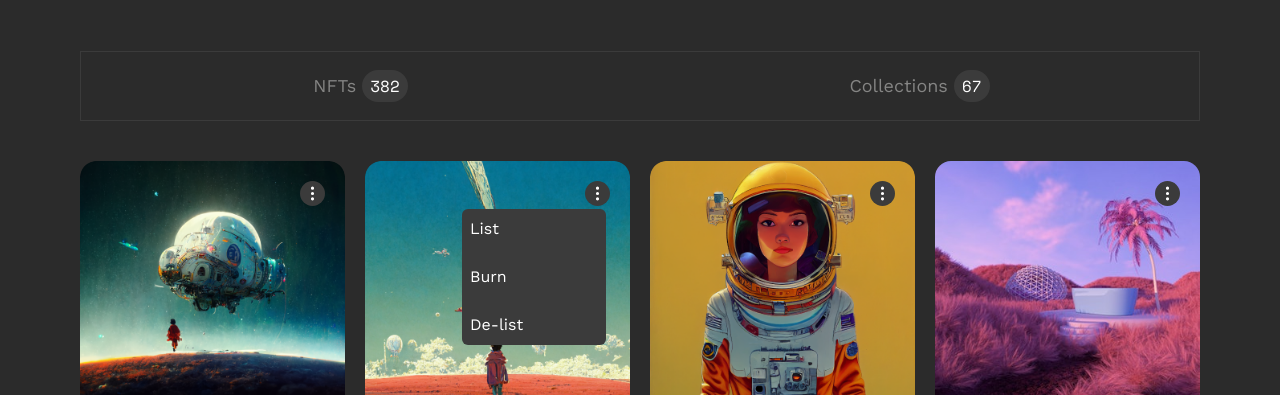
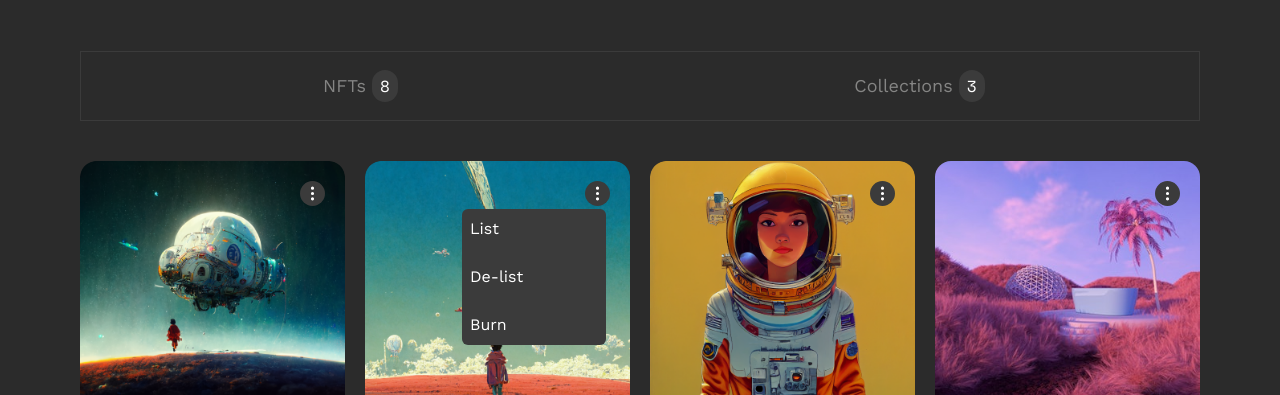
Before and after one commit to redsoftware-hq/NFTMarketPlace, a React (Vite) app: page /marketplace in a window 1280 px wide. Both pictures are taken after a click on the icon 597 px from the left and 547 px from the top of the page. Shown: the part 354-749 px from the top of the page. Built offline with nearby package versions, Linux system fonts and the light colour scheme; the HTML template or start-up script is replaced by a standard one.

Commit message:
integrated api to burn and delist

```diff
--- a/src/component/Details/index.jsx
+++ b/src/component/Details/index.jsx
@@ -1,11 +1,8 @@
 import React from 'react';
-import axios from 'axios';
-import { ethers } from 'ethers';
 import NFTCard from './Cards/NFTCard';
 import { useParams } from 'react-router-dom';
 import MakeOffer from './MakeOffer/MakeOffer';
 import Bg from '../../assets/timersec/bg.png';
-import { mintNft } from '../../apis/cryptoApi';
 import Properties from './Properties/Properties';
 import Shroomie from '../../assets/timersec/s.png';
 import { discoverData } from '../../utils/DiscoverData';
--- a/src/component/Home/Cards/CollectionCard.jsx
+++ b/src/component/Home/Cards/CollectionCard.jsx
@@ -2,24 +2,24 @@ import React from 'react';
 
 const CollectionCard = ({ item }) => {
   return (
-    <div className="card-1 grid grid-flow-row w-full h-full gap-2 hover:brightness-90 hover:scale-105 duration-300 cursor-pointer">
-      <div className="">
+    <div className="card-1 grid grid-flow-row w-full h-full gap-2">
+      <div className="hover:brightness-90 hover:scale-[1.01] duration-300 cursor-pointer">
         <img className="w-full" src={item?.url} alt="" />
       </div>
       <div className="grid grid-cols-3 gap-3">
-        <div>
+        <div className="hover:brightness-90 hover:scale-[1.03] duration-300 cursor-pointer">
           <img className="w-full" src={item?.thumbnailOne} alt="" />
         </div>
-        <div>
+        <div className="hover:brightness-90 hover:scale-[1.03] duration-300 cursor-pointer">
           <img className="w-full" src={item?.thumbnailTwo} alt="" />
         </div>
-        <div className="w-full bg-[#F15623] text-white rounded-2xl flex items-center justify-center font-space-mono font-bold text-lg">
+        <div className="w-full bg-[#F15623] text-white rounded-2xl flex items-center justify-center font-space-mono font-bold text-lg hover:brightness-90 hover:scale-[1.03] duration-300 cursor-pointer">
           {item.collectionSize}
         </div>
       </div>
       <div className="artist-info text-white">
         <p className="font-medium text-lg tracking-wider">{item.design}</p>
-        <div className="flex items-center gap-2 mt-2">
+        <div className="flex items-center gap-2 mt-2 cursor-pointer">
           <span>
             <img className="w-5" src={item.avatar} alt="" />
           </span>
--- a/src/component/Home/Cards/DiscoverCard.jsx
+++ b/src/component/Home/Cards/DiscoverCard.jsx
@@ -5,7 +5,7 @@ import { BsThreeDotsVertical } from 'react-icons/bs';
 
 const DiscoverCard = ({ item }) => {
   const navigate = useNavigate();
-  const handleClick = () => navigate(`/details/${item.id}`);
+  const handleClick = () => navigate(`/marketplace/${item.id}`);
   const [dropdown, setDropdown] = useState(false);
   const location = useLocation();
 
--- a/src/component/Marketplace/index.jsx
+++ b/src/component/Marketplace/index.jsx
@@ -1,4 +1,4 @@
-import React, { useEffect, useRef, useState } from 'react';
+import React, { useRef, useState } from 'react';
 import { Tab, TabList, TabPanel, Tabs } from 'react-tabs';
 import SearchIcon from '../../assets/icons/MagnifyingGlass.png';
 import { discoverData } from '../../utils/DiscoverData';
@@ -78,7 +78,7 @@ function Marketplace() {
               <div className="outline-none py-5">
                 NFTs{' '}
                 <span className="font-space-mono bg-[#3b3b3b] text-base py-1 px-2 rounded-2xl focus:bg-[#858584] text-white">
-                  382
+                  {discoverData.length}
                 </span>
               </div>
             </Tab>
@@ -88,7 +88,7 @@ function Marketplace() {
               <div className="outline-none py-5">
                 Collections{' '}
                 <span className="font-space-mono bg-[#3b3b3b] focus:bg-[#858584] text-base py-1 px-2 rounded-2xl text-white">
-                  67
+                  {collectionData.length}
                 </span>
               </div>
             </Tab>
--- a/src/component/common/DropdownMenu.jsx
+++ b/src/component/common/DropdownMenu.jsx
@@ -1,16 +1,23 @@
 import React from 'react';
 import { ethers } from 'ethers';
-import { listNftForSaleNonce, listNftForSale } from '../../apis/cryptoApi';
+import {
+  listNftForSaleNonce,
+  listNftForSale,
+  burnNft,
+  burnNftNonce,
+  delistNftNonce,
+  delistNft
+} from '../../apis/cryptoApi';
 
 const DropdownMenu = () => {
   let listNftForSaleNonceResponse;
 
-  const apiCall = async (e) => {
+  const callListNft = async (e) => {
     e.stopPropagation();
     const provider = new ethers.providers.Web3Provider(window?.ethereum, 'goerli');
     const requestAccounts = await provider.send('eth_requestAccounts', []);
+    const account = requestAccounts[0];
     const network = await provider.getNetwork();
-    const account = requestAccounts[0];
     const signer = provider.getSigner();
     const signedString = await signer.signMessage(
       'Only sign this request if you’ve initiated an action with Immutable X.'
@@ -44,17 +51,93 @@ const DropdownMenu = () => {
     console.log('listNftForSaleResponse', listNftForSaleNonceResponse[0].nonce);
   };
 
+  let burnNftNonceResponse;
+  const callBurnNft = async (e) => {
+    e.stopPropagation();
+    const provider = new ethers.providers.Web3Provider(window?.ethereum, 'goerli');
+    const requestAccounts = await provider.send('eth_requestAccounts', []);
+    const account = requestAccounts[0];
+    const network = await provider.getNetwork();
+    const signer = provider.getSigner();
+    const signedString = await signer.signMessage(
+      'Only sign this request if you’ve initiated an action with Immutable X.'
+    );
+
+    burnNftNonceResponse = await burnNftNonce({
+      walletAddress: account,
+      blockchain: 'IMXStarkEx_' + network.name,
+      contractAddress: '0xa4de988522a68a4f07aba97043e5266e8465b622',
+      tokenId: '602617024',
+      signedString: signedString
+    });
+
+    const signedNonce = await signer.signMessage(burnNftNonceResponse[0]?.nonce.nonce);
+
+    burnNftNonceResponse = await burnNft({
+      walletAddress: account,
+      blockchain: 'IMXStarkEx_' + network.name,
+      contractAddress: '0xa4de988522a68a4f07aba97043e5266e8465b622',
+      tokenId: '602617024',
+      nonce: {
+        actionType: 'burnNft',
+        orderDetails: burnNftNonceResponse[0].nonce.orderDetails,
+        nonce: signedNonce
+      },
+      signedString
+    });
+  };
+
+  let delistNftNonceResponse;
+  const callDelistNft = async (e) => {
+    e.stopPropagation();
+    const provider = new ethers.providers.Web3Provider(window?.ethereum, 'goerli');
+    const requestAccounts = await provider.send('eth_requestAccounts', []);
+    const account = requestAccounts[0];
+    const network = await provider.getNetwork();
+    const signer = provider.getSigner();
+    const signedString = await signer.signMessage(
+      'Only sign this request if you’ve initiated an action with Immutable X.'
+    );
+
+    delistNftNonceResponse = await delistNftNonce({
+      walletAddress: account,
+      blockchain: 'IMXStarkEx_' + network.name,
+      contractAddress: '0xa4de988522a68a4f07aba97043e5266e8465b622',
+      tokenId: '47528588',
+      signedString: signedString
+    });
+
+    const signedNonce = await signer.signMessage(delistNftNonceResponse[0]?.nonce.nonce);
+
+    delistNftNonceResponse = await delistNft({
+      walletAddress: account,
+      blockchain: 'IMXStarkEx_' + network.name,
+      contractAddress: '0xa4de988522a68a4f07aba97043e5266e8465b622',
+      tokenId: '47528588',
+      nonce: {
+        actionType: 'delistNft',
+        orderDetails: delistNftNonceResponse[0].nonce.orderDetails,
+        nonce: signedNonce
+      },
+      signedString
+    });
+  };
+
   return (
     <div className="w-36 flex flex-col absolute top-12 right-6 bg-[#3b3b3b] rounded-md">
       <ul className="flex flex-col gap-2 text-white text-base">
-        <li className="hover:bg-[#575757] rounded-t-md duration-300 py-2 px-2" onClick={apiCall}>
+        <li
+          className="hover:bg-[#575757] rounded-t-md duration-300 py-2 px-2"
+          onClick={callListNft}>
           <span className="">List</span>
         </li>
-        <li className="hover:bg-[#575757] duration-300 py-2 px-2">
+        <li
+          className="hover:bg-[#575757] rounded-b-md duration-300 py-2 px-2"
+          onClick={callDelistNft}>
+          <span className="">De-list</span>
+        </li>
+        <li className="hover:bg-[#575757] duration-300 py-2 px-2" onClick={callBurnNft}>
           <span className="">Burn</span>
-        </li>
-        <li className="hover:bg-[#575757] rounded-b-md duration-300 py-2 px-2">
-          <span className="">De-list</span>
         </li>
       </ul>
     </div>
--- /dev/null
+++ b/src/utils/NFTData.js
@@ -0,0 +1,44 @@
+import Puppy from '../assets/collections/puppy.png';
+import Mouse from '../assets/collections/mouse.png';
+import Bear from '../assets/collections/bear.png';
+import Mushroom_1 from '../assets/collections/card2-mushroom1.png';
+import Mushroom_2 from '../assets/collections/card2-mushroom2.png';
+import Mushroom_3 from '../assets/collections/card2-mushroom3.png';
+import Robot_1 from '../assets/collections/card3-robot1.png';
+import Robot_2 from '../assets/collections/card3-robot2.png';
+import Robot_3 from '../assets/collections/card3-robot3.png';
+import art1 from '../assets/collections/art1.png';
+import art2 from '../assets/collections/art2.png';
+import art3 from '../assets/collections/art3.png';
+
+import d1 from '../assets/discoverSec/d1.png';
+import d2 from '../assets/discoverSec/d2.png';
+import d3 from '../assets/discoverSec/d3.png';
+import d4 from '../assets/discoverSec/room-3.jpg';
+import d5 from '../assets/discoverSec/robo-2.png';
+import d6 from '../assets/discoverSec/room-1.png';
+import d7 from '../assets/discoverSec/room-2.png';
+import d8 from '../assets/discoverSec/room4.jpg';
+import av1 from '../assets/discoverSec/av1.png';
+import av2 from '../assets/discoverSec/av2.png';
+import av3 from '../assets/discoverSec/av3.png';
+
+export const NftData = [
+  {
+    id: 1,
+    image: d1,
+    imgTitle: 'Distant Galaxy',
+    avatarNft: av1,
+    avatarName: 'MoonDancer',
+    price: '1.63 ETH',
+    highestBid: '0.33 wETH',
+    fiatPrice: '4.95',
+    url: Puppy,
+    thumbnailOne: Mouse,
+    thumbnailTwo: Bear,
+    design: 'DSGN Animals',
+    artistName: 'MrFox',
+    avatarCollection: art1,
+    collectionSize: '143+'
+  }
+];
```
Also changed, not shown: src/apis/cryptoApi.js (+35 -35 lines).
